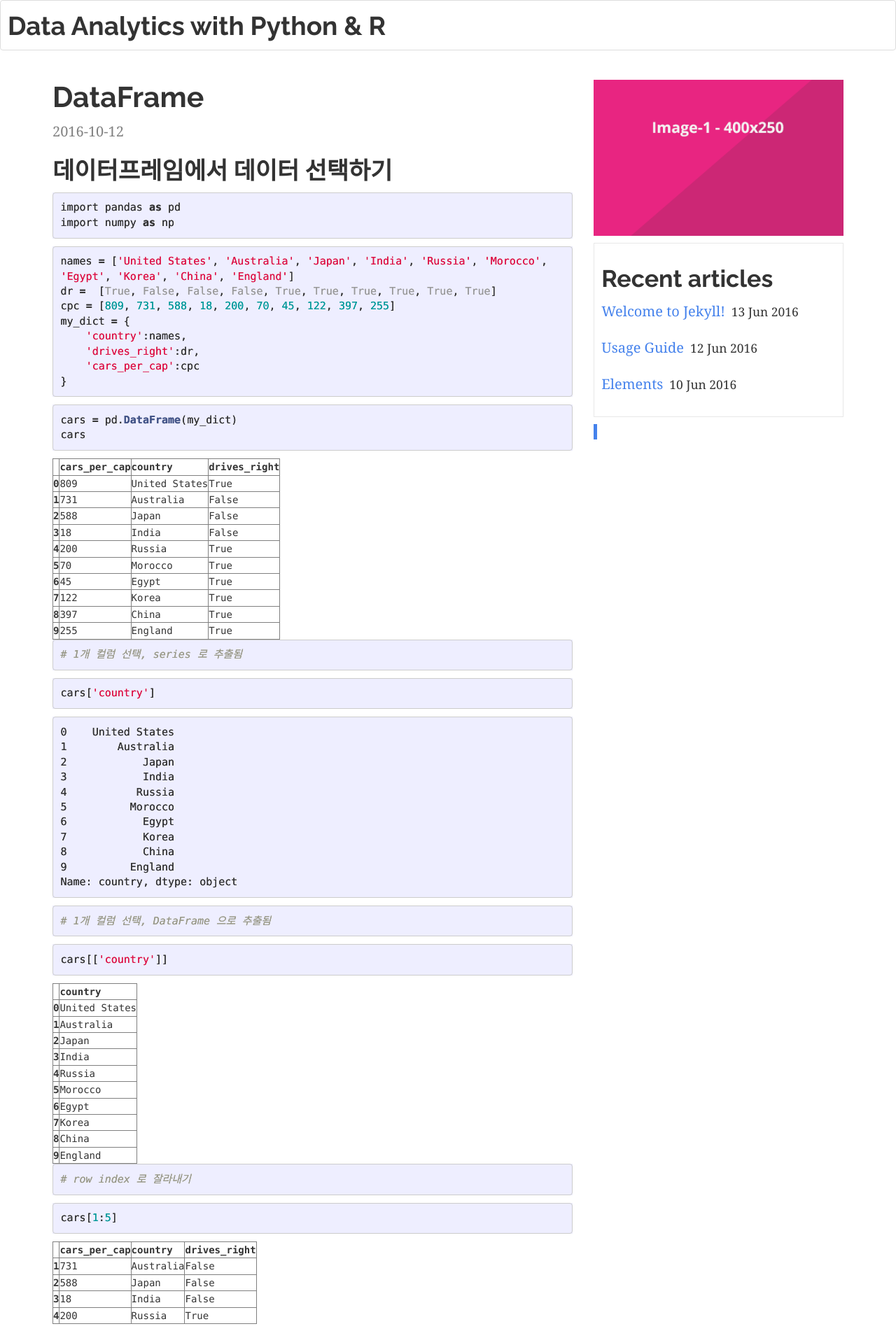
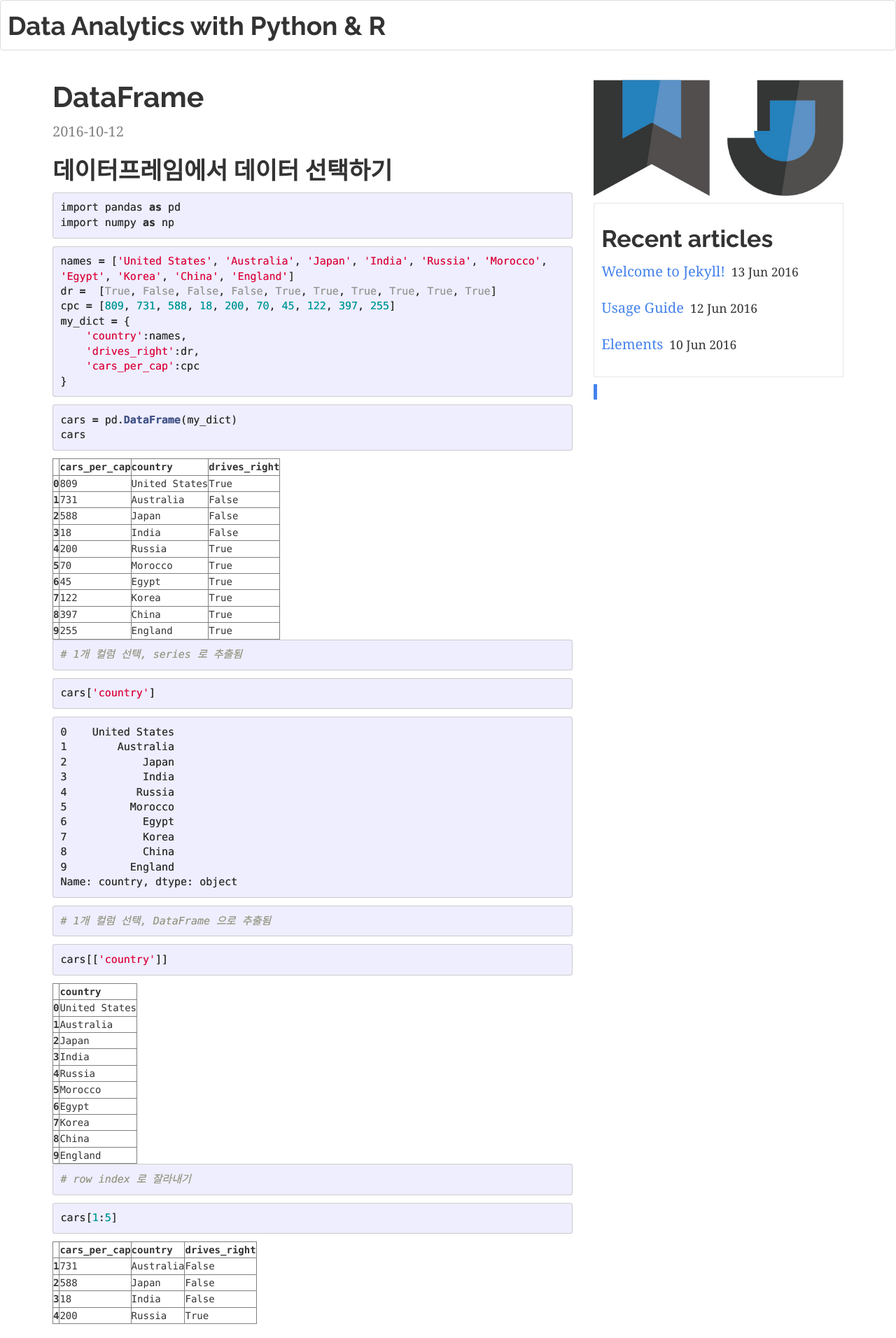
Before and after one commit to woosa7/woosa7.github.io, a Jekyll site: the page built from _posts/2016-10-12-pandas02.md, in a window 1280 px wide. Shown: the top 1912 px of the page at 70% size. Built offline with Jekyll 4.4.1, drawn with Linux system fonts in a browser that asks for light colours.

Commit message:
change theme

```diff
--- a/_posts/2016-10-12-pandas02.md
+++ b/_posts/2016-10-12-pandas02.md
@@ -3,7 +3,7 @@ layout: post
 title:  DataFrame
 date:   2016-10-12
 categories: python
-img: image-1.png
+img:
 categories: [one, two]
 ---
 
```
